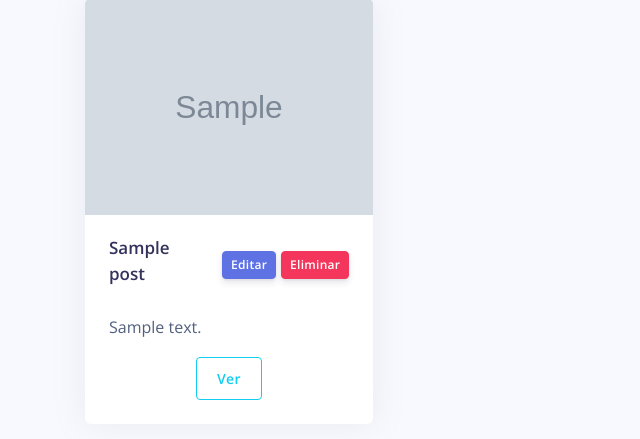
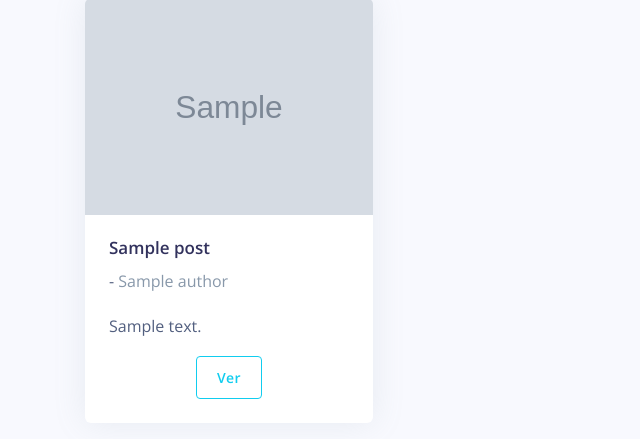
Before and after one commit to kevocde/aplyca-blog, a Symfony app: template templates/post/index.html.twig in a window 1280 px wide. Shown: the part 110-549 px from the top of the page, without its empty margins (0-640 px from the left). Run offline with Twig, Linux system fonts and the light colour scheme; the template is opened without the code that fills it: most values are stand-ins (such as "Sample title", 1, 10 or a date in 2020); grey boxes marked "Sample" are stand-in pictures; style sheets or scripts are compiled from the project's sources; some libraries are stand-ins or nearby versions.

Commit message:
Modificados permisos

```diff
--- a/templates/post/index.html.twig
+++ b/templates/post/index.html.twig
@@ -22,8 +22,8 @@
                         <img class="card-img-top" src="{{ post.image }}" alt="Card image cap">
                         <div class="card-header border-0">
                             <div class="row align-items-center">
-                                <div class="col"><h3 class="mb-2">{{ post.title }}</h3></div>
-                                {% if app.user.id == post.author.id %}
+                                <div class="col"><h3 class="mb-2">{{ post.title }}</h3> - <span class="text-muted">{{ post.author.name }}</span></div>
+                                {% if app.user and app.user.id == post.author.id %}
                                     <div class="col d-flex justify-content-end">
                                         <a href="{{ path('post_edit', {'id': post.id}) }}" class="btn btn-sm btn-primary mr-1">Editar</a>
                                         <form action="{{ path('post_delete', {'id': 1}) }}" method="post" id="frm-delete-post{{ post.id }}" class="d-none" onsubmit="return confirm('¿Está seguro de eliminar esta entrada?');">
```
